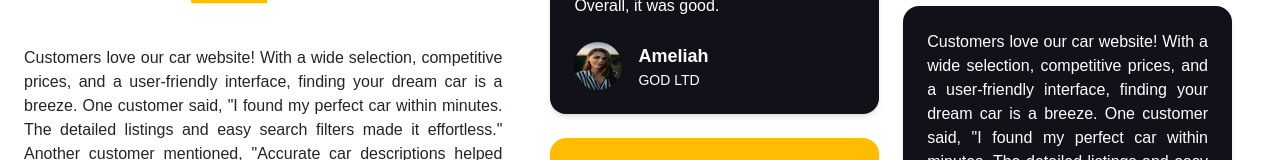
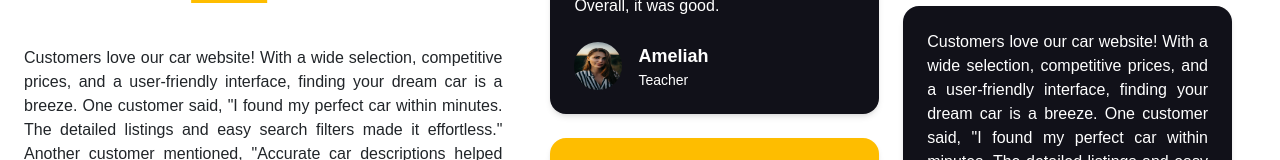
Before and after one commit to Jatin010700/Final_Project_Front, a React (Create React App) app: page / in a window 1280 px wide. Shown: the part 2322-2482 px from the top of the page. Built offline with nearby package versions, Linux system fonts and the light colour scheme.

Commit message:
updated CSS

```diff
--- a/src/Components/contact.js
+++ b/src/Components/contact.js
@@ -16,11 +16,11 @@ export const Contact = () => {
           </div>
           <div className="flex flex-col gap-2 shadow bg-L-black w-full sm:w-2/5 h-auto sm:h-80 text-white p-4 rounded-2xl mt-10 sm:mt-0">
             <label htmlFor="name">Name <span className="text-B-yellow">*</span></label>
-            <input type="text" id="name" className="rounded-2xl h-10 p-2" placeholder="Enter Name"/>
+            <input type="text" id="name" className="rounded-2xl h-10 p-2 text-L-black" placeholder="Enter Name"/>
             <label htmlFor="email">Email <span className="text-B-yellow">*</span></label>
-            <input type="email" id="email" className="rounded-2xl h-10 p-2" placeholder="Enter Email" />
+            <input type="email" id="email" className="rounded-2xl h-10 p-2 text-L-black" placeholder="Enter Email" />
             <label htmlFor="message">Leave a message <span className="text-B-yellow">*</span></label>
-            <textarea id="message" className="rounded-2xl h-24 p-2" placeholder="Message..."/>
+            <textarea id="message" className="rounded-2xl h-24 p-2 text-L-black" placeholder="Message..."/>
           </div>
         </div>
       </div>
--- a/src/Components/reviews.js
+++ b/src/Components/reviews.js
@@ -40,7 +40,7 @@ export const Review = () => {
                       <div>
                         <p className="text-lg font-semibold">Ameliah</p>
                         <p className="text-sm dark:text-gray-400">
-                          GOD LTD
+                          Teacher
                         </p>
                       </div>
                     </div>
```
